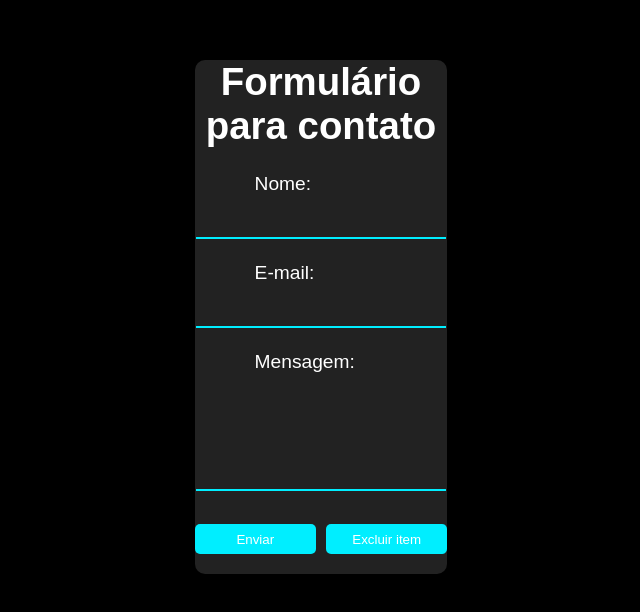
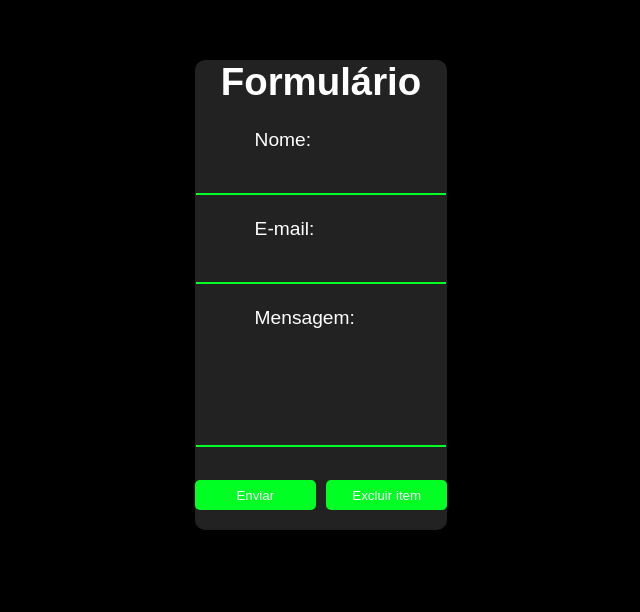
Before and after one commit to YanFellippe/atividades-front-end, a plain HTML site: page window/window.html in a window 1280 px wide. Shown: the part 130-742 px from the top of the page, without its empty margins (319-959 px from the left). Drawn offline with Linux system fonts and the light colour scheme.

Commit message:
Add files via upload

```diff
--- a/window/teste.js
+++ b/window/teste.js
@@ -1,5 +1,5 @@
 function resposta() {
-    alert("Formulário entregue!");
+    window.confirm("Você tem certeza de que deseja enviar isso?");
 }
 
 function resposta2(){
--- a/window/wii.css
+++ b/window/wii.css
@@ -17,6 +17,10 @@ form{
     margin-right: 40%;
 }
 
+.title{
+    margin-top: 15px;
+}
+
 .txt{
     margin-top: 15px;
     margin-bottom: 10px;
@@ -33,7 +37,8 @@ input{
     background-color: transparent;
     border: none;
     box-sizing: border-box;
-    border-bottom: 2px solid #00eeff;
+    border-bottom: 2px solid #00ff22;
+    color: white;
 }
 
 textarea{
@@ -45,15 +50,16 @@ textarea{
     background-color: transparent;
     border: none;
     box-sizing: border-box;
-    border-bottom: 2px solid #00eeff;
+    border-bottom: 2px solid #00ff22;
     resize: none;
+    color: white;
 }
 
 button{
     width: 150px;
     height: 30px;
     margin-top: 20px;
-    background-color: #00eeff;
+    background-color: #00ff22;
     color: white;
     border: none;
     cursor: pointer;
@@ -61,7 +67,7 @@ button{
     margin-bottom: 20px;
     transition: background-color 0.3s ease-in-out;
     &:hover{
-        background-color: #00aaee;
+        background-color: #1b7227;
     }
 }
 
--- a/window/window.html
+++ b/window/window.html
@@ -10,10 +10,11 @@
 </head>
 <body>
     <form action="">
+
         <div>
-            <h1>Formulário para contato</h1>
-        </div>
-        <div>
+            <div class="title">
+                <h1>Formulário</h1>
+            </div>
             <div class="form">
                 <label class="txt" for="nome">Nome:</label>
                 <input type="text" id="nome" name="nome" required>
```
